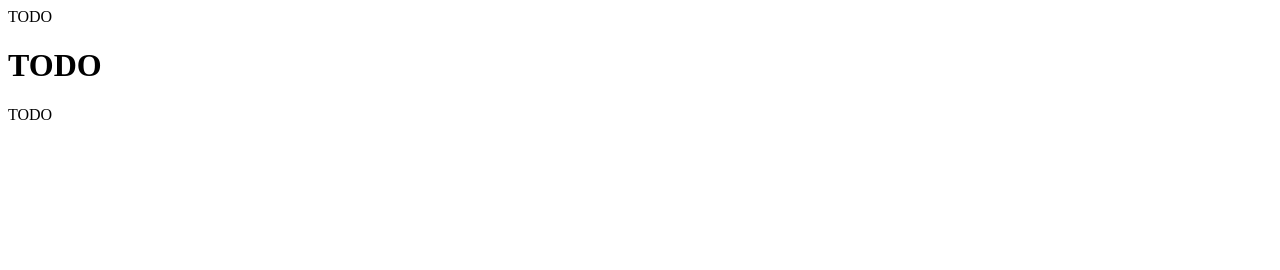
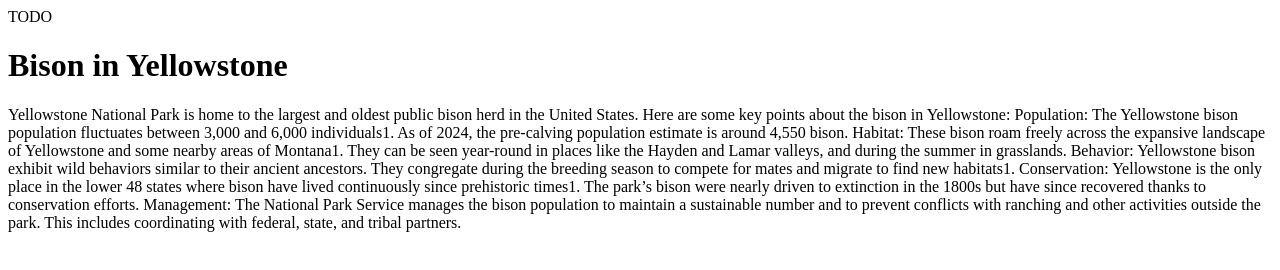
Before and after one commit to SalCasalena/cs375-002, a plain HTML site: page lab-1/blog/post-3.html in a window 1280 px wide. Drawn offline with Linux system fonts and the light colour scheme.

Commit message:
Update post-3.html

```diff
--- a/lab-1/blog/post-3.html
+++ b/lab-1/blog/post-3.html
@@ -11,12 +11,17 @@
 <nav>TODO</nav>
 
 <header>
-<h1>TODO</h1>
+<h1>Bison in Yellowstone</h1>
 </header>
 
 <main>
-<p>TODO</p>
+<p>Yellowstone National Park is home to the largest and oldest public bison herd in the United States. Here are some key points about the bison in Yellowstone:
+
+Population: The Yellowstone bison population fluctuates between 3,000 and 6,000 individuals1. As of 2024, the pre-calving population estimate is around 4,550 bison.
+Habitat: These bison roam freely across the expansive landscape of Yellowstone and some nearby areas of Montana1. They can be seen year-round in places like the Hayden and Lamar valleys, and during the summer in grasslands.
+Behavior: Yellowstone bison exhibit wild behaviors similar to their ancient ancestors. They congregate during the breeding season to compete for mates and migrate to find new habitats1.
+Conservation: Yellowstone is the only place in the lower 48 states where bison have lived continuously since prehistoric times1. The park’s bison were nearly driven to extinction in the 1800s but have since recovered thanks to conservation efforts.
+Management: The National Park Service manages the bison population to maintain a sustainable number and to prevent conflicts with ranching and other activities outside the park. This includes coordinating with federal, state, and tribal partners.</p>
 </main>
-
 </body>
 </html>
```
